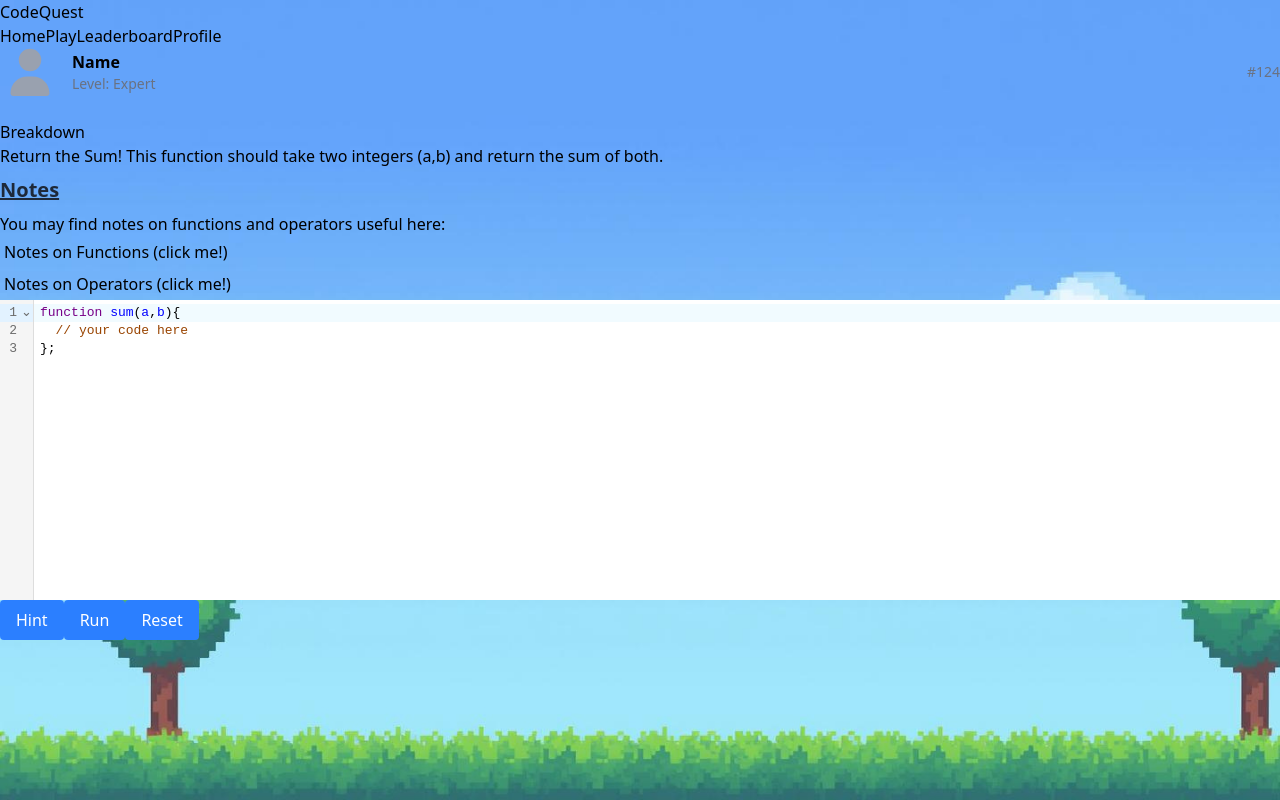
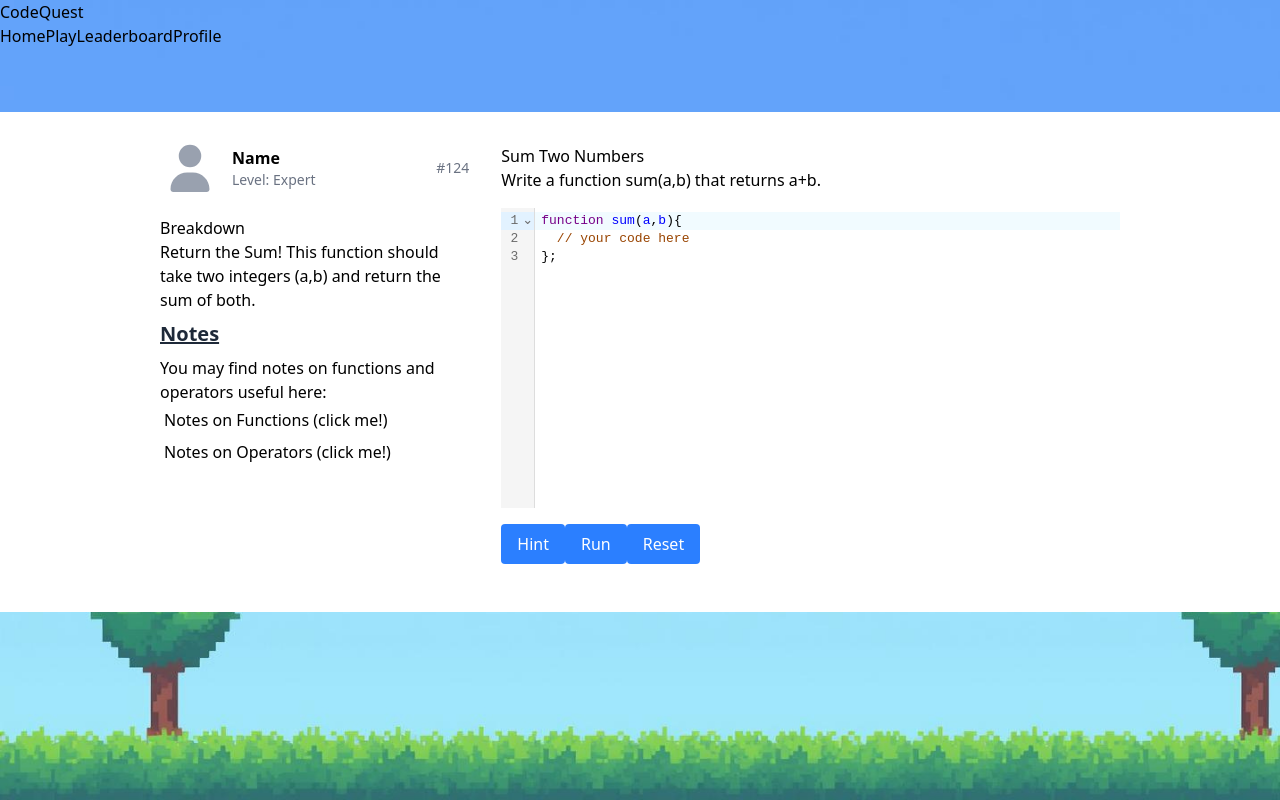
Before and after one commit to will-barnett99/code-game-frontend, a React (Vite) app: page /kata in a window 1280 px wide. Built offline with nearby package versions, Linux system fonts and the light colour scheme.

Commit message:
Add container for white background on whole width

```diff
--- a/src/components/Kata.jsx
+++ b/src/components/Kata.jsx
@@ -43,13 +43,18 @@ function Kata() {
     setOutput("Try returning the sum of a and b");
   };
   return (
-    <main>
-      <section>
+    <main className="mt-16 bg-white h-[500px]">
+      <section className="w-[1024px] mx-auto flex gap-8 mt-16 p-8">
+        <section className="w-1/3">
           <KataProfile />
           <Textbox />
         </section>
 
-      <section>
+        <section className="w-2/3  flex flex-col gap-4">
+          <article>
+            <h2>{kata.title}</h2>
+            <p>{kata.prompt}</p>
+          </article>
           <CodeMirror
             value={input}
             height="300px"
@@ -60,8 +65,10 @@ function Kata() {
             handleRun={handleRun}
             handleReset={handleReset}
             handleHint={handleHint}
+            className="ml-auto"
           />
           <pre>{output}</pre>
+        </section>
       </section>
     </main>
   );
```
Lines whose indentation alone changed are shown as unchanged.
